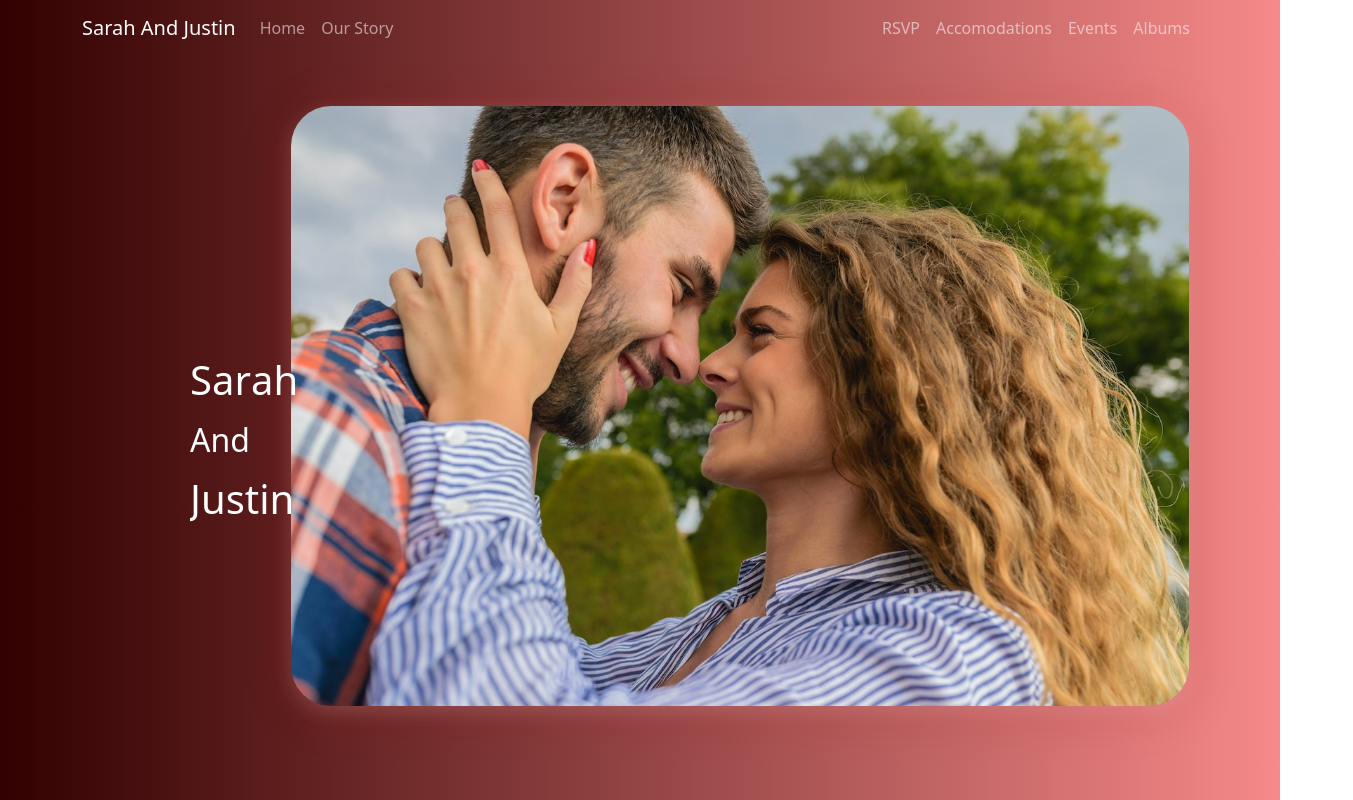
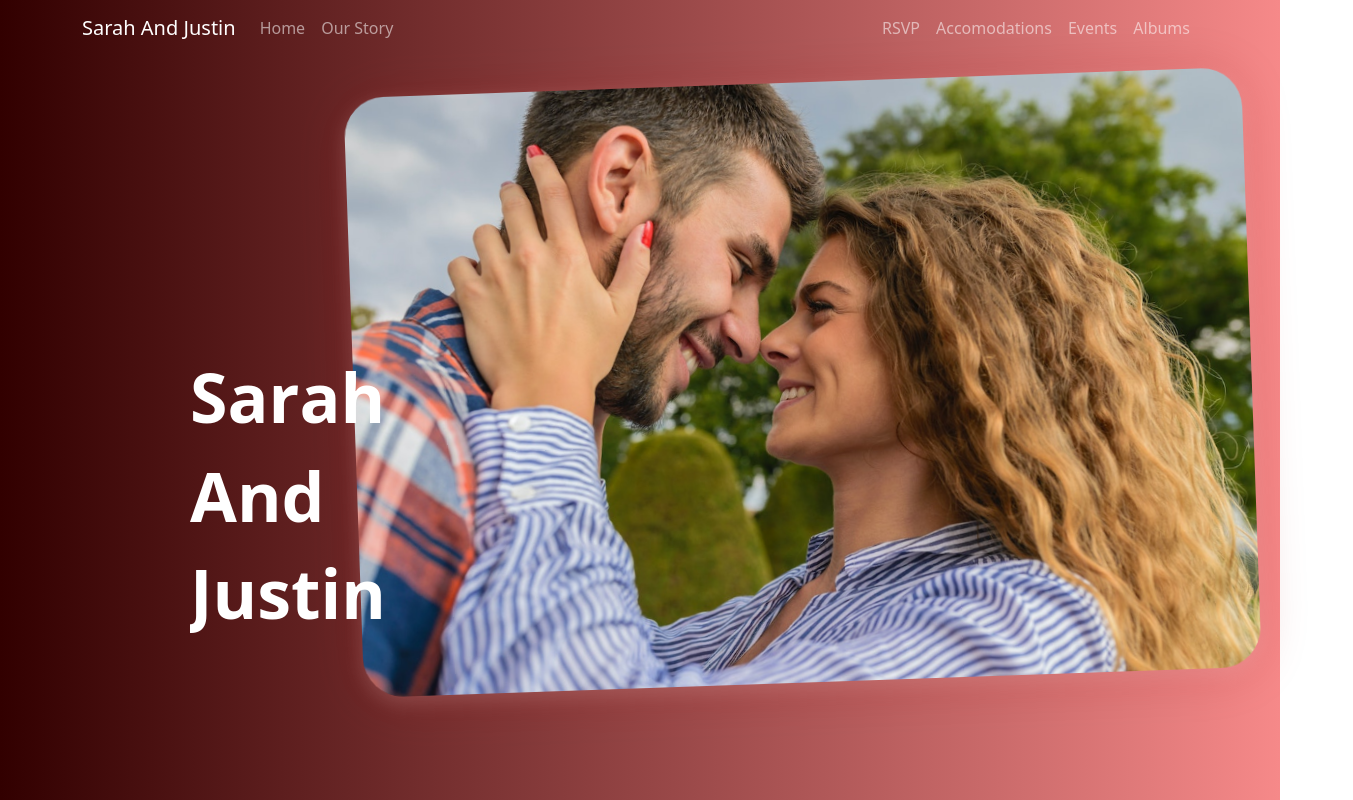
Before and after one commit to lahiruchalana/SarahJustin001, a React (Create React App) app: page / in a window 1280 px wide. Shown: the top 800 px of the page, 1353 px wide, since content can reach past the window. Built offline with nearby package versions, Linux system fonts and the light colour scheme.

Commit message:
[home] added fade in for image

```diff
--- a/src/components/WideImageScreen/WideImageScreen.js
+++ b/src/components/WideImageScreen/WideImageScreen.js
@@ -1,6 +1,6 @@
 import React, { useState } from "react";
 
-import { motion } from "framer-motion";
+import { motion, AnimatePresence } from "framer-motion";
 import AnimatedText from "../../global/AnimatedText"
 
 import './WideImageScreen.css';
@@ -33,8 +33,9 @@ function WideImageScreen() {
 
   return(
       <div>
+        <AnimatePresence>
             <div  className="background_image" style={background_image}>
-            <motion.div animate={{ x, y, rotate }} onMouseOver={() => {
+              <motion.div initial={{opacity: 0}} exit={{opacity: 0}} animate={{ x, y, rotate, opacity: 1 }} onMouseOver={() => {
                 setX(60);
                 setY(-20);
                 setRotate(-2);
@@ -46,6 +47,7 @@ function WideImageScreen() {
                 <img className="image" src={require("../../assets/images/01.jpg")} />
               </motion.div>
           </div>
+        </AnimatePresence>
         <motion.div
           className="App"
           initial="hidden"
@@ -55,7 +57,7 @@ function WideImageScreen() {
         >
           <div className="home_title">
             {placeholderText.map((item, index) => {
-                  return <AnimatedText className="text" {...item} key={index} />;
+              return <AnimatedText {...item} key={index} />;
             })}
           </div>
         </motion.div>
--- a/src/global/AnimatedText.js
+++ b/src/global/AnimatedText.js
@@ -67,7 +67,7 @@ const AnimatedCharacters = (props) => {
                   key={index}
                 >
                   <motion.span
-                    style={{ display: "inline-block" }}
+                    style={{ display: "inline-block", fontSize: "68px", fontWeight: 900 }}
                     variants={item}
                   >
                     {element}
```
Lines whose indentation alone changed are shown as unchanged.
